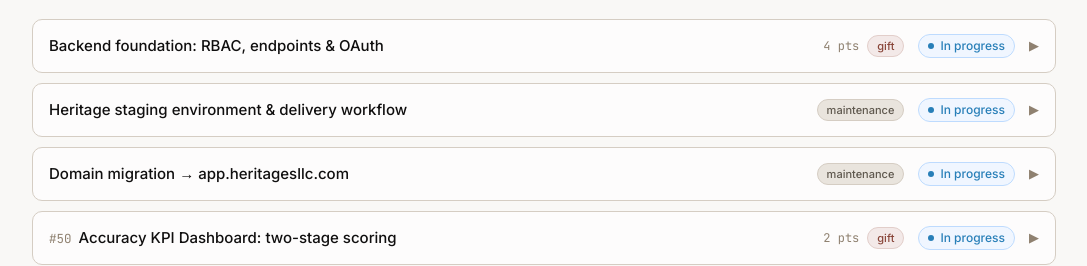
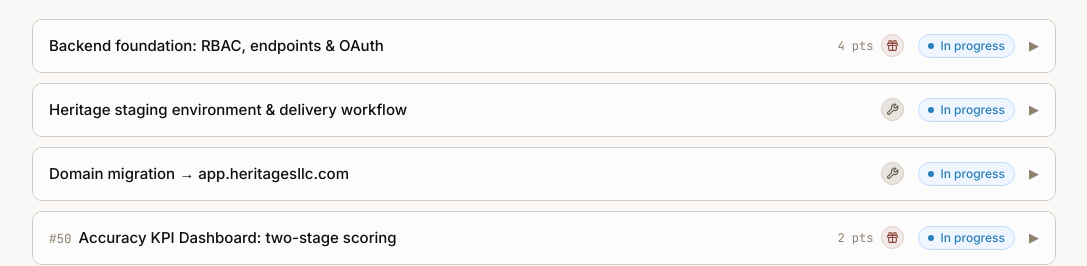
Before and after one commit to svenboettger-supernal/heritage-ai-roadmap, a plain HTML site: page index.html in a window 1280 px wide. Shown: the part 545-811 px from the top of the page, without its empty margins (96-1183 px from the left). Drawn offline with Linux system fonts and the light colour scheme.

Commit message:
Replace gift/maintenance text labels with gift and wrench icons
Co-Authored-By: Claude Opus 4.8 (1M context) <noreply@anthropic.com>

```diff
--- a/index.html
+++ b/index.html
@@ -128,7 +128,8 @@
   .task-title .ref { color: var(--placeholder); font-family: 'JetBrains Mono', monospace; font-size: 12.5px; margin-right: 7px; }
   .metacell { display: inline-flex; align-items: center; gap: 8px; white-space: nowrap; }
   .pts { font-family: 'JetBrains Mono', monospace; font-size: 12px; color: var(--placeholder); white-space: nowrap; }
-  .tag { font-family: 'Inter', sans-serif; font-size: 11px; font-weight: 500; border-radius: 99px; padding: 2px 9px; white-space: nowrap; }
+  .tag { display: inline-flex; align-items: center; justify-content: center; border-radius: 99px; padding: 4px; white-space: nowrap; }
+  .tag svg { display: block; }
   .tag-maint { color: var(--muted-fg); background: var(--muted-bg); border: 1px solid var(--border); }
   .tag-gift { color: hsl(9 41% 38%); background: hsl(9 30% 93%); border: 1px solid hsl(9 30% 84%); }
   .pts-total {
@@ -267,10 +268,13 @@ tabs.innerHTML = PHASES.map((p, i) => `
 
 /* ---------- Render panels ---------- */
 const panels = document.getElementById("panels");
+const ICON_WRENCH = `<svg viewBox="0 0 24 24" width="13" height="13" fill="none" stroke="currentColor" stroke-width="2" stroke-linecap="round" stroke-linejoin="round"><path d="M14.7 6.3a1 1 0 0 0 0 1.4l1.6 1.6a1 1 0 0 0 1.4 0l3.77-3.77a6 6 0 0 1-7.94 7.94l-6.91 6.91a2.12 2.12 0 0 1-3-3l6.91-6.91a6 6 0 0 1 7.94-7.94l-3.76 3.76z"/></svg>`;
+const ICON_GIFT = `<svg viewBox="0 0 24 24" width="13" height="13" fill="none" stroke="currentColor" stroke-width="2" stroke-linecap="round" stroke-linejoin="round"><rect x="3" y="8" width="18" height="4" rx="1"/><path d="M12 8v13"/><path d="M19 12v7a2 2 0 0 1-2 2H7a2 2 0 0 1-2-2v-7"/><path d="M7.5 8a2.5 2.5 0 0 1 0-5C11 3 12 8 12 8"/><path d="M16.5 8a2.5 2.5 0 0 0 0-5C13 3 12 8 12 8"/></svg>`;
+
 function metaCell(t) {
   const pts = `<span class="pts">${t.pts} pt${t.pts===1?'':'s'}</span>`;
-  if (t.kind === "maintenance") return `<span class="tag tag-maint">maintenance</span>`;
-  if (t.kind === "gift")        return `${pts}<span class="tag tag-gift">gift</span>`;
+  if (t.kind === "maintenance") return `<span class="tag tag-maint" title="Maintenance" aria-label="Maintenance">${ICON_WRENCH}</span>`;
+  if (t.kind === "gift")        return `${pts}<span class="tag tag-gift" title="Gift" aria-label="Gift">${ICON_GIFT}</span>`;
   return pts;
 }
 
```
